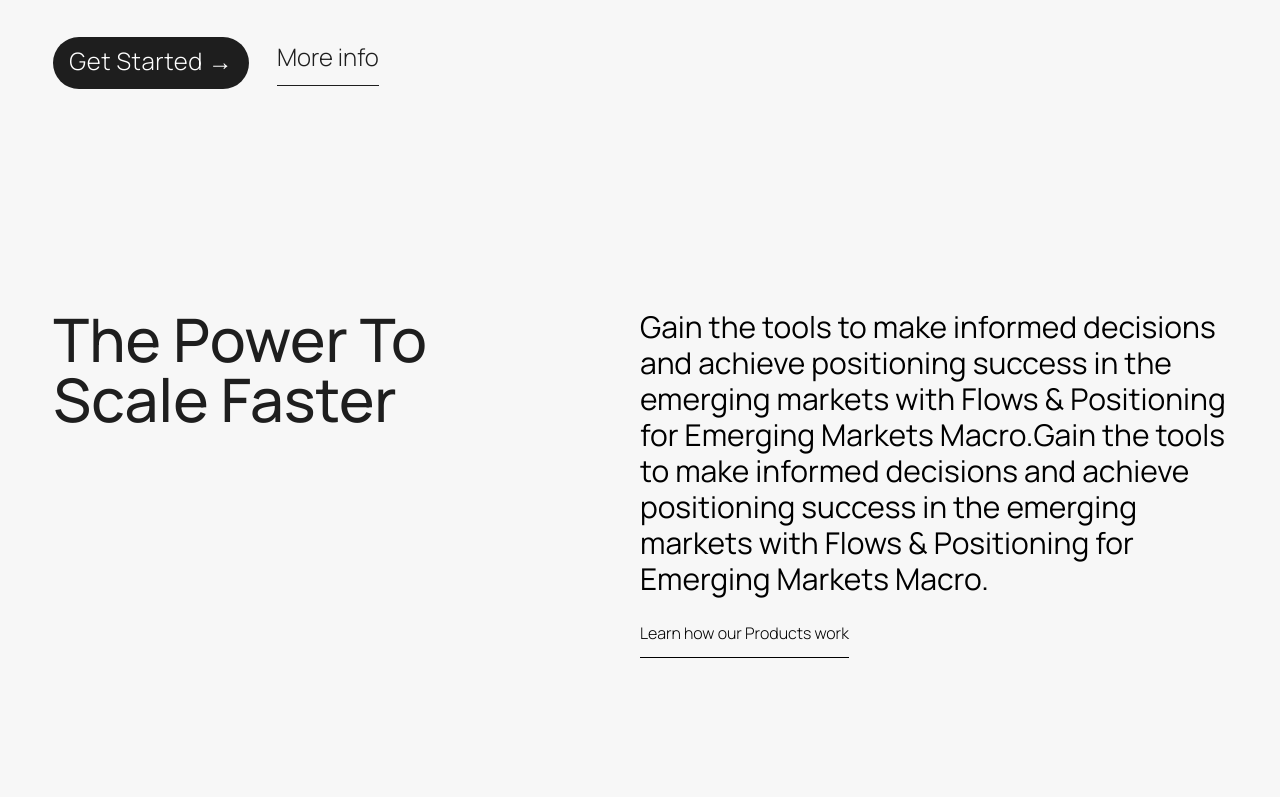
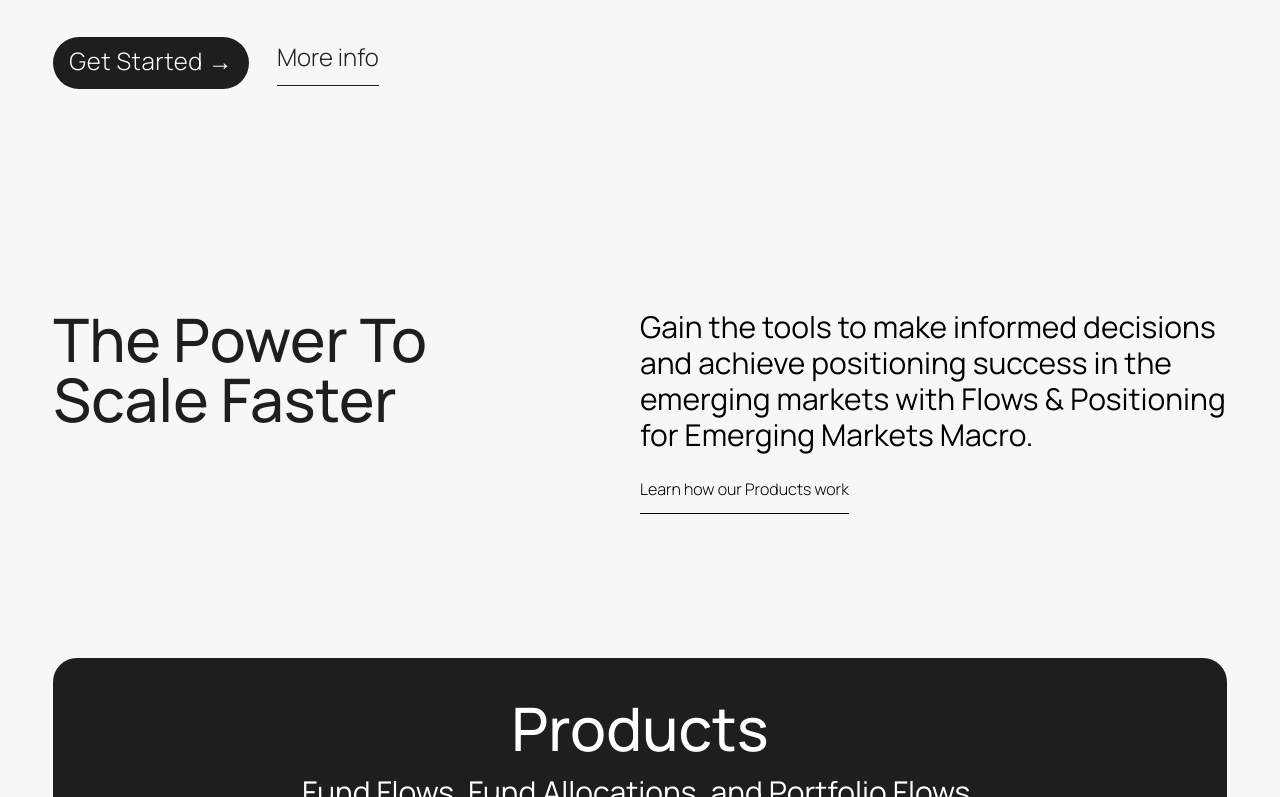
Before and after one commit to Trounceflow/trounceflow-stage-landing-page, a website: page index.html in a window 1280 px wide. Shown: the part 527-1324 px from the top of the page. Drawn offline with Linux system fonts and the light colour scheme.

Commit message:
refactor: remove duplicate texts

```diff
--- a/index.html
+++ b/index.html
@@ -128,9 +128,7 @@
                     <p class="mb-6 text-sm font-normal md:text-3xl">
                         Gain the tools to make informed decisions and achieve positioning
                         success in the emerging markets with Flows & Positioning for
-                        Emerging Markets Macro.Gain the tools to make informed decisions
-                        and achieve positioning success in the emerging markets with Flows
-                        & Positioning for Emerging Markets Macro.
+                        Emerging Markets Macro.
                     </p>
                     <a class="w-fit cursor-pointer border-b border-black pb-3 font-light">Learn how our Products
                         work</a>
```
